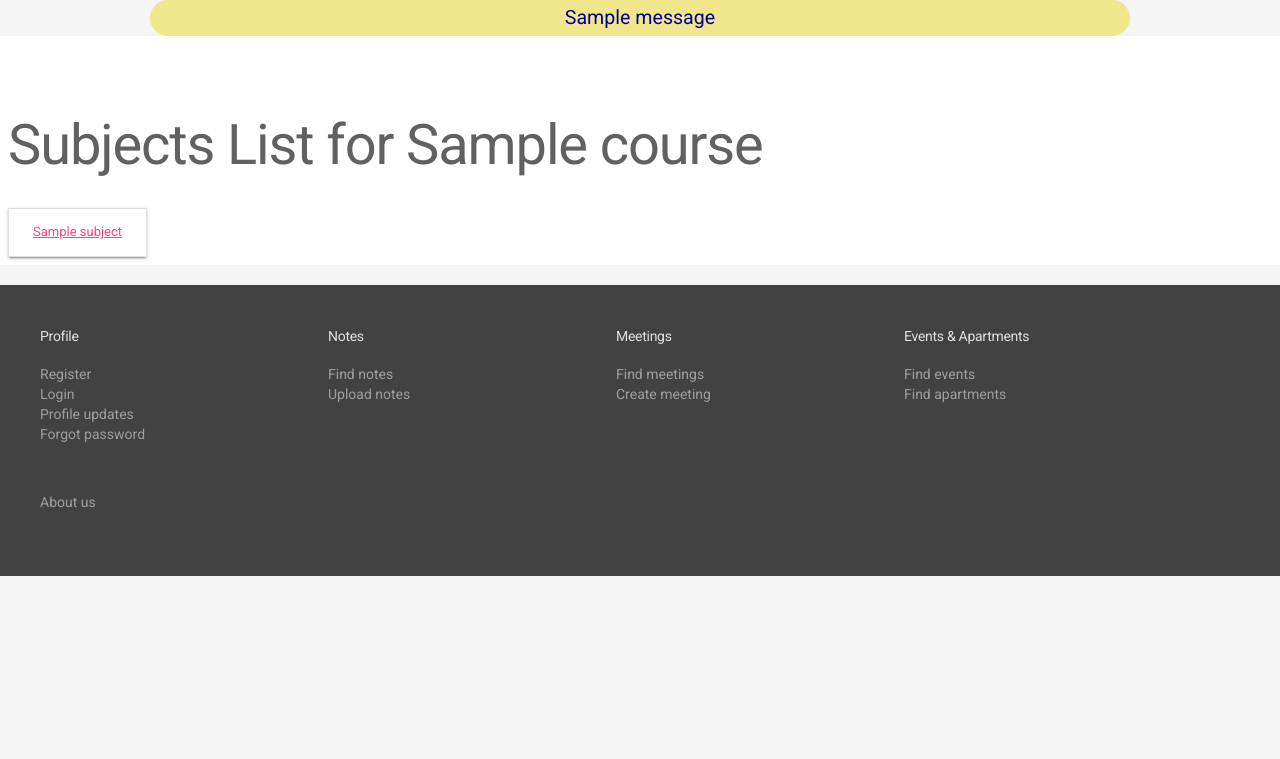
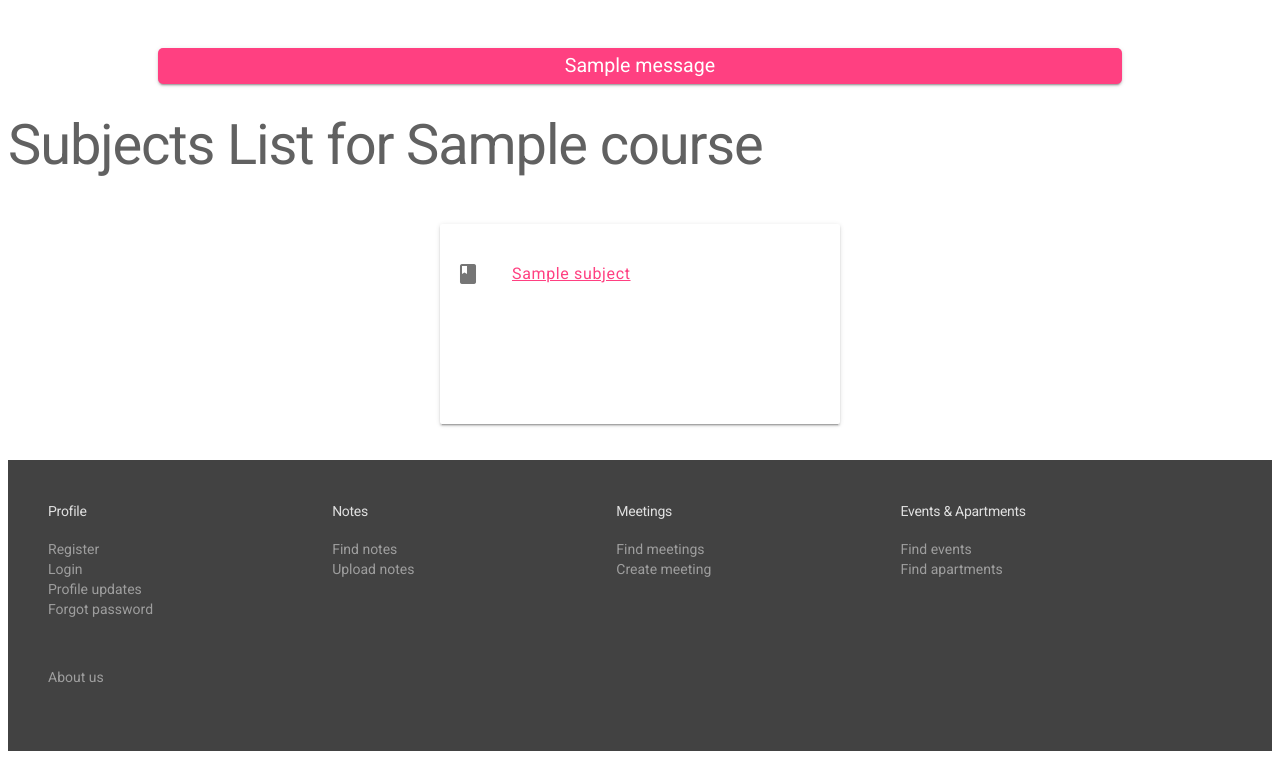
Before and after one commit to DogeWeb/students-hub-flask, a Flask app: page /subjects in a window 1280 px wide. Shown: the part 128-887 px from the top of the page. Run offline with Flask 2, Linux system fonts and the light colour scheme; a user stored in the database is signed in; tables that the repository leaves empty hold one stand-in row (values such as "Sample post"); one stand-in notice (Sample message) is shown; parts of the project's set-up code (start-up, migrations or seed data) failed here and were passed over.

Commit message:
Fixed Flash messages; improved Subjects List and Teams

```diff
--- a/templates/_base.html
+++ b/templates/_base.html
@@ -27,12 +27,13 @@
 
     <link rel="shortcut icon" href="images/favicon.png">
     <!-- styles -->
-    <link rel="stylesheet" href="https://fonts.googleapis.com/css?family=Roboto:regular,bold,italic,thin,light,bolditalic,black,medium&amp;lang=en">
+    <link rel="stylesheet"
+          href="https://fonts.googleapis.com/css?family=Roboto:regular,bold,italic,thin,light,bolditalic,black,medium&amp;lang=en">
     <link rel="stylesheet" href="https://fonts.googleapis.com/icon?family=Material+Icons">
-    <link rel="stylesheet" href={{url_for('static', filename='material.css')}}>
+    <link rel="stylesheet" href={{ url_for('static', filename='material.css') }}>
     {#    <link rel="stylesheet" href="https://code.getmdl.io/1.3.0/material.deep_purple-pink.min.css">#}
-    <link rel="stylesheet" href="{{url_for('static', filename='styles.css')}}">
-    <link rel="stylesheet" href="{{url_for('static', filename='mdl-selectfield.css')}}">
+    <link rel="stylesheet" href="{{ url_for('static', filename='styles.css') }}">
+    <link rel="stylesheet" href="{{ url_for('static', filename='mdl-selectfield.css') }}">
     {#      <link rel="stylesheet" href="{{url_for('static', filename='main.css')}}">#}
 
 
@@ -49,36 +50,35 @@
 
 
         <!-- messages -->
-   <html>
-
         <style>
 
             .alert {
                 padding: 8px;
-  border-radius: 50px;
+                border-radius: 5px;
                 font-size: 1.4rem;
-  margin-bottom: 0px;
-  border-width: 0px;
+                margin-bottom: 0;
+                border-width: 0;
                 border-style: solid;
                 margin-left: 150px;
                 margin-right: 150px;
                 text-align: center;
             }
+
             .alert-info {
-  border-color: orange;
-  background-color: khaki;
-  color: darkblue;
+                font-family: "Roboto", "Helvetica", "Arial", sans-serif;
             }
 
         </style>
 
-  {% for category, message in get_flashed_messages(with_categories=True) %}
-  <div class="alert alert-info"> {{ message }}</div>
-{% endfor %}
+
 
 
 
         <div class="mdl-layout__tab-panel is-active">
+
+          {% for category, message in get_flashed_messages(with_categories=True) %}
+            <div class="alert alert-info mdl-color--accent mdl-color-text--accent-contrast mdl-shadow--2dp"> {{ message }}</div>
+            {% endfor %}
             <!-- child template -->
             {% block content %}{% endblock %}
 
@@ -119,7 +119,7 @@
                     <h1 class="mdl-mega-footer--heading">Meetings</h1>
                     <ul class="mdl-mega-footer--link-list">
                         <li><a href="{{ url_for('meetings.meetings_list') }}">Find meetings</a></li>
-                <li><a href="{{ url_for('meetings.addMeeting') }}">Create meeting</a></li>
+                        <li><a href="{{ url_for('meetings.add_meeting') }}">Create meeting</a></li>
                     </ul>
                 </div>
                 <div class="mdl-mega-footer--drop-down-section">
@@ -143,8 +143,8 @@
         </footer>
     </main>
 </div>
-    <script src={{url_for('static', filename='material.js')}}></script>
-    <script src={{url_for('static', filename='mdl-selectfield.js')}}></script>
+<script src={{ url_for('static', filename='material.js') }}></script>
+<script src={{ url_for('static', filename='mdl-selectfield.js') }}></script>
 </body>
 
 </html>
--- a/templates/meetings/meetings_list.html
+++ b/templates/meetings/meetings_list.html
@@ -65,7 +65,7 @@
         </div>
 <div class="mdl-grid" style="display: inline">
 
-    <a href="{{ url_for('meetings.addMeeting') }}"><button class="mdl-button mdl-js-button mdl-button--raised mdl-button--accent" type="submit">Create Meeting</button></a>
+    <a href="{{ url_for('meetings.add_meeting') }}"><button class="mdl-button mdl-js-button mdl-button--raised mdl-button--accent" type="submit">Create Meeting</button></a>
 </div>
         <div class="mdl-layout-spacer"></div>
 </div>
--- a/templates/notes/subjects_list.html
+++ b/templates/notes/subjects_list.html
@@ -1,18 +1,25 @@
 {% extends "_base.html" %}
 {% block content %}
 
-<h1>Subjects List for {{ course.name }} </h1>
+    <h1>Subjects List for {{ course.name }} </h1>
 
-<table class="mdl-data-table mdl-js-data-table mdl-data-table--selectable mdl-shadow--2dp">
+    <div class="mdl-grid">
+    <div class="mdl-layout-spacer"></div>
+    <div class="mdl-cell mdl-cell--4-col mdl-card mdl-shadow--2dp " style="overflow-x: auto">
 
-<tbody>
-    <tr>
-      {% for s in subjectslist %}
-    <td class="mdl-data-table--selectable"><a href='{{ url_for('notes.notes_list', subject_id=s.id) }}'>{{ s.name }}</a>
-    <br/></td>
-{% endfor %}
+        <ul class="demo-list-item mdl-list">
+            {% for s in subjectslist %}
+            <li class="mdl-list__item">
+                <span class="mdl-list__item-primary-content">
+                  <i class="material-icons mdl-list__item-icon">class</i>
+                  <a href='{{ url_for('notes.notes_list', subject_id=s.id) }}'>{{ s.name }}</a>
+                </span>
+            </li>
+            {% endfor %}
+        </ul>
 
-</tr>
-</tbody>
-</table>
+    </div>
+    <div class="mdl-layout-spacer" style="display: inline">
+
+    </div>
 {% endblock %}
```
Also changed, not shown: meetings/views.py (+6 -4 lines), templates/main/team.html (+22 -11 lines), static/images/frank.jpg (added), templates/meetings/create_meeting.html (renamed from templates/meetings/createMeeting.html). Lines whose indentation alone changed are shown as unchanged.
